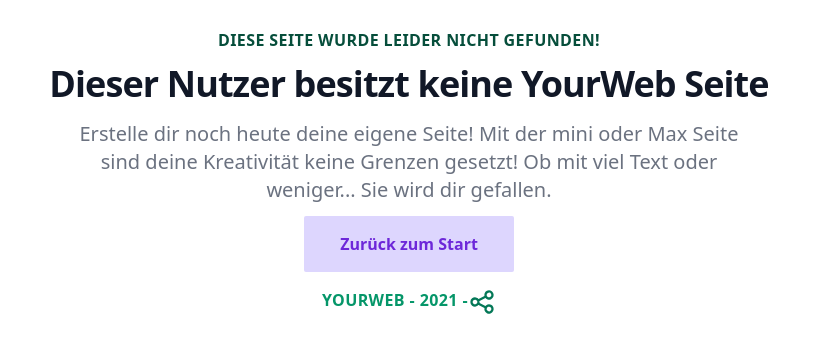
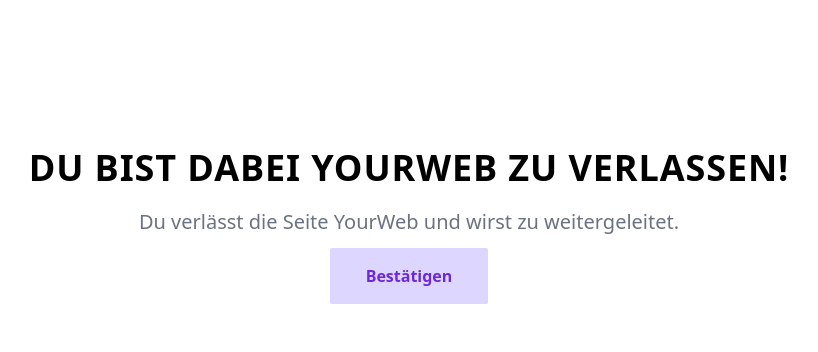
Before and after one commit to marvinhuelsmann/yourweb, a Vue app: page /leave in a window 1280 px wide. Shown: the top 352 px of the page, without its empty margins (231-1049 px from the left). Built offline with nearby package versions, Linux system fonts and the light colour scheme; no server answers; a web font is replaced by a local one.

Commit message:
adding Warning Leave View for the Profile.vue, code cleanup

```diff
--- a/src/components/Profile.vue
+++ b/src/components/Profile.vue
@@ -35,7 +35,7 @@
           {{ text }}
         </p>
         <div class="mt-4" v-if="link !== '' && link !== null && link !== 'null'">
-          <a target="_blank" class="text-blue-500" :href="link">
+          <a class="text-blue-500" :href="'/leave?redirect=' + link">
             Zu meiner Privaten Seite
           </a>
         </div>
--- a/src/router/index.js
+++ b/src/router/index.js
@@ -5,6 +5,7 @@
 import Profile from '../views/User.vue'
 import Community from '../views/Community.vue'
 import Search from '../views/Search.vue'
+import YouWillLeave from '../views/YouWillLeave.vue'
 
 const routes = [
     {
@@ -43,6 +44,11 @@
         component: Search
     },
     {
+        path: "/leave",
+        name: 'YourWeb verlassen',
+        component: YouWillLeave
+    },
+    {
         path: "/dashboard/home",
         name: 'Dashboard Home',
         component: () => import('../views/dashboard/Home.vue')
--- /dev/null
+++ b/src/views/YouWillLeave.vue
@@ -0,0 +1,37 @@
+<template>
+  <div class="mt-36 max-w-7xl mx-auto px-4 sm:px-6 lg:px-8">
+    <div class="text-center">
+      <h2 class="text-base text-black pt-1 text-4xl font-bold tracking-wide uppercase">Du bist dabei YourWeb zu verlassen!</h2>
+      <p class="mt-3 text-center text-gray-500 sm:text-lg sm:max-w-xl sm:mx-auto md:mt-5 md:text-xl">
+        Du verlässt die Seite YourWeb und wirst zu {{ redirect.replace('redirect=', '') }} weitergeleitet.
+      </p>
+      <div class="flex justify-center">
+      <button
+          class="px-9 mt-3 py-4 font-semibold rounded-sm block sm:w-auto border-purple-300 bg-purple-200 hover:bg-purple-300 text-purple-700"
+          v-on:click="goToSite">
+        Bestätigen
+      </button>
+      </div>
+    </div>
+  </div>
+</template>
+
+<script>
+export default {
+  name: "YouWillLeave",
+  data() {
+    return {
+      redirect: window.location.search.substr(1)
+    }
+  },
+  methods: {
+    goToSite() {
+      window.location.href = this.redirect.replace('redirect=', '')
+    }
+  }
+}
+</script>
+
+<style scoped>
+
+</style>
```
